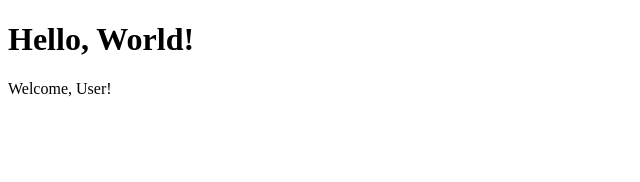
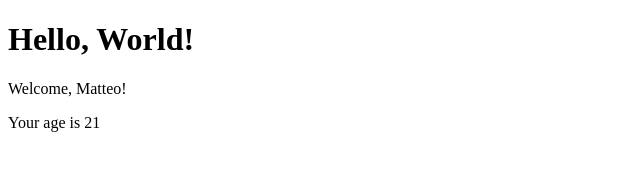
Before and after one commit to MatteoSpinelli/reactDevelhope, a React (Create React App) app in the folder jsx/: page / in a window 1280 px wide. Shown: the top 182 px of the page, without its empty margins (0-640 px from the left). Built offline with nearby package versions, Linux system fonts and the light colour scheme.

Commit message:
add exercise files

```diff
--- a/jsx/src/App.js
+++ b/jsx/src/App.js
@@ -7,7 +7,7 @@
         return (
             <div>
                 <Hello />
-                <Welcome />
+                <Welcome name="Matteo" age="21" />
             </div>
         )
     }
--- a/jsx/src/Welcome.js
+++ b/jsx/src/Welcome.js
@@ -1,7 +1,12 @@
 import React from "react";
 
-export class Welcome extends React.Component{
-    render(){
-        return <p>Welcome, {this.props.name ? this.props.name : "User"}!</p>
+export class Welcome extends React.Component {
+    render() {
+        return (
+            <div>
+                <p>Welcome, {this.props.name ? this.props.name : "User"}!</p>
+                <p>Your age is {this.props.age}</p>
+            </div>
+        )
     }
 }
```
Also changed, not shown: 2 other files (tests, documents, lock files or other folders).
